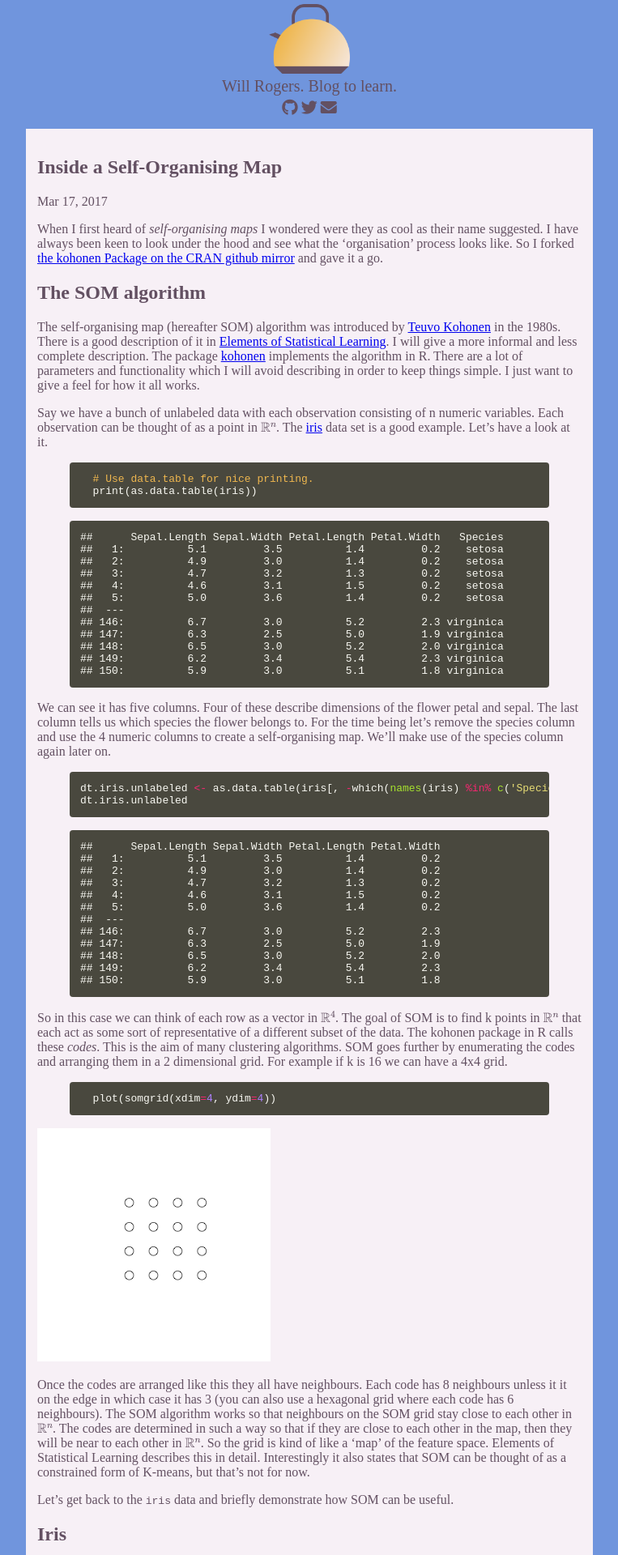
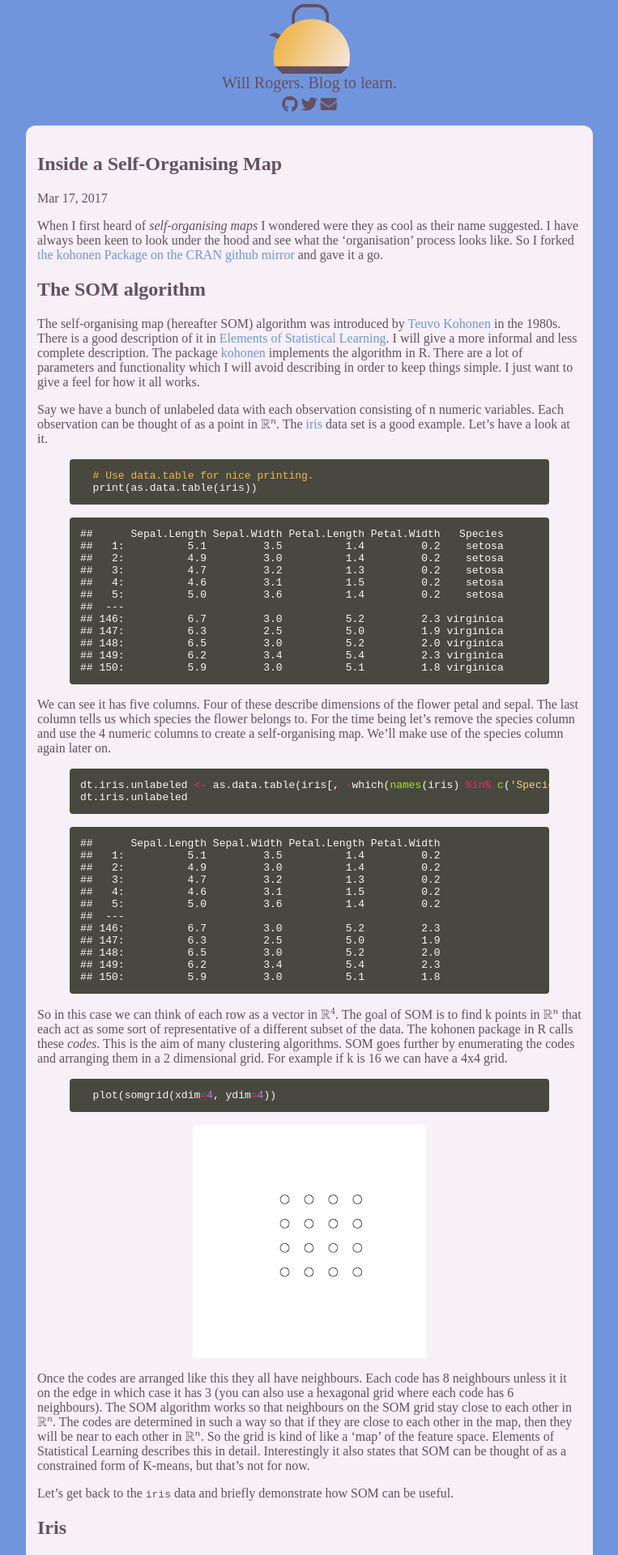
Before and after one commit to itsakettle/itsakettle.github.io, a Jekyll site: the page built from _posts/2017-03-17-inside_som.md, in a window 1280 px wide. Shown: the top 1920 px of the page at 81% size, without its empty margins (258-1021 px from the left). Built offline with Jekyll 4.4.1, drawn with Linux system fonts in a browser that asks for light colours; nearby versions of some CDN libraries; some web fonts are replaced; formulas are drawn with MathJax 3.

Commit message:
center images

```diff
--- a/css/main.scss
+++ b/css/main.scss
@@ -11,12 +11,27 @@ body {
   font-family: skia;
   color: $black;
 }
+a {
+  text-decoration: none;
+  color: $blue;
+}
 
 article {
   background-color: $white;
   padding: 2%;
   margin-top: 2%;
   overflow-x: auto;
+  border-radius: 12px;
+}
+
+img {
+  display: block;
+  margin: 0 auto;
+}
+
+iframe {
+  display: block;
+  margin: 0 auto;
 }
 
 .header-container {
```
